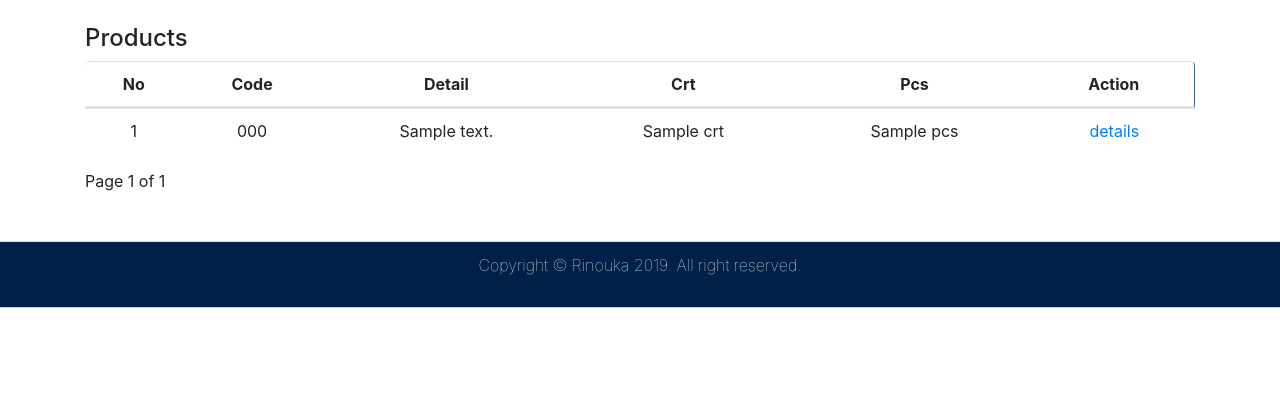
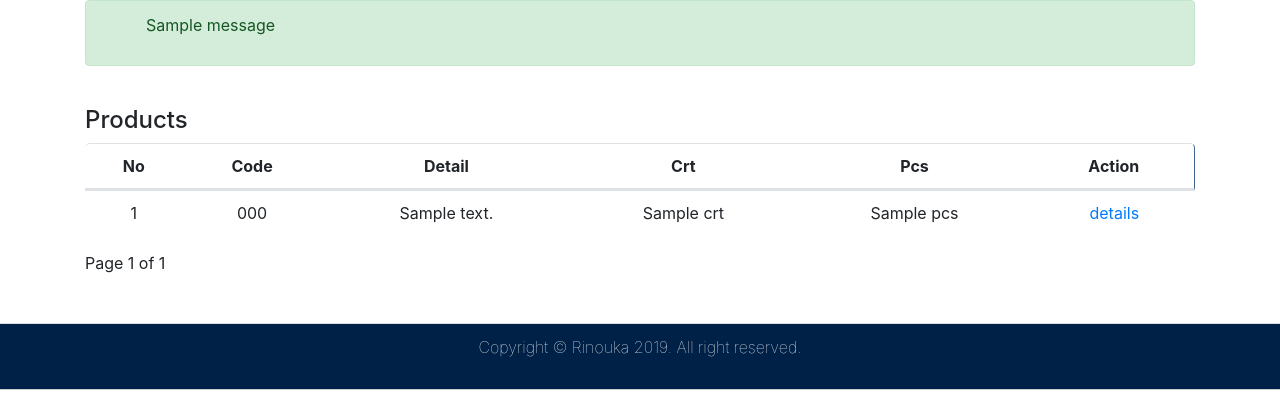
Before and after one commit to Killoude/django_ex, a Django app: template fd/templates/fd/product/index.html in a window 1280 px wide. Shown: the part 56-476 px from the top of the page. Run offline with Django 3.2, Linux system fonts and the light colour scheme; the template is opened without the code that fills it: most values are stand-ins (such as "Sample title", 1, 10 or a date in 2020); one stand-in notice (Sample message) is shown; data that the repository does not hold is empty; some libraries are stand-ins or nearby versions.

Commit message:
success and error messages products

```diff
--- a/fd/static/fd/css/style.css
+++ b/fd/static/fd/css/style.css
@@ -21,6 +21,10 @@ table th,tr{
   border-bottom: 1px solid #3c6690;
   box-shadow: 0px 1px 1px rgba(255,255,255,0.3) inset; */
   padding: 10px 0;
+}
+
+.messages{
+  list-style-type: none;
 }
 
 .navbar {
--- a/fd/templates/fd/product/index.html
+++ b/fd/templates/fd/product/index.html
@@ -1,7 +1,15 @@
 {% extends "fd/elements/base.html" %}
 {% block content %}
 <div class="container">
-
+    {% if messages %}
+        {% for message in messages %}
+        <div {% if message.tags == 'error' %} class="alert alert-danger" {% else %} class ="alert alert-{{ message.tags }}" {% endif %}" role="alert">
+            <ul class="messages">
+                <li{% if message.tags %} class="message-{{ message.tags }}"{% endif %}>{{ message }}</li>
+        {% endfor %}
+            </ul>
+    {% endif %}
+    </div>
     <br>
     <h4>Products</h4>
     <table class="table">
```
Also changed, not shown: fd/views.py (+7 -1 lines).
